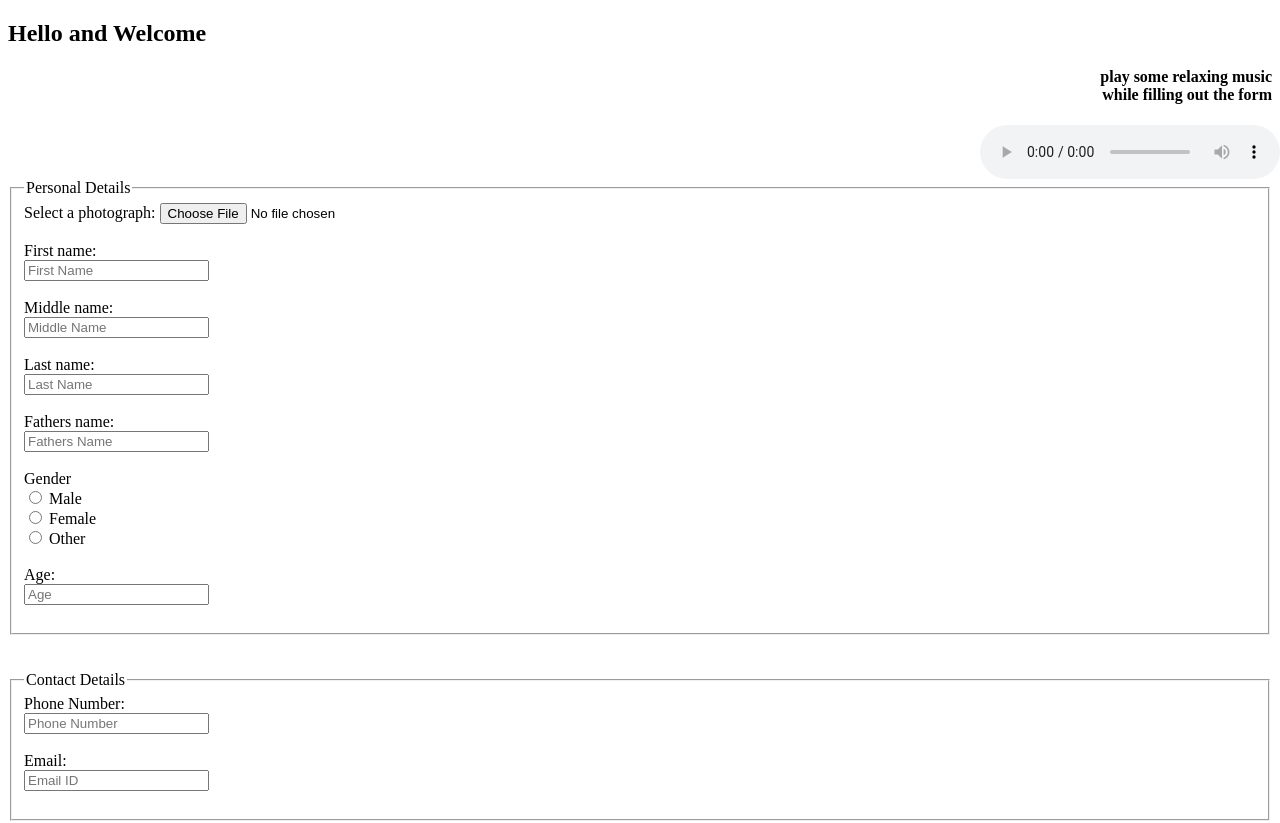
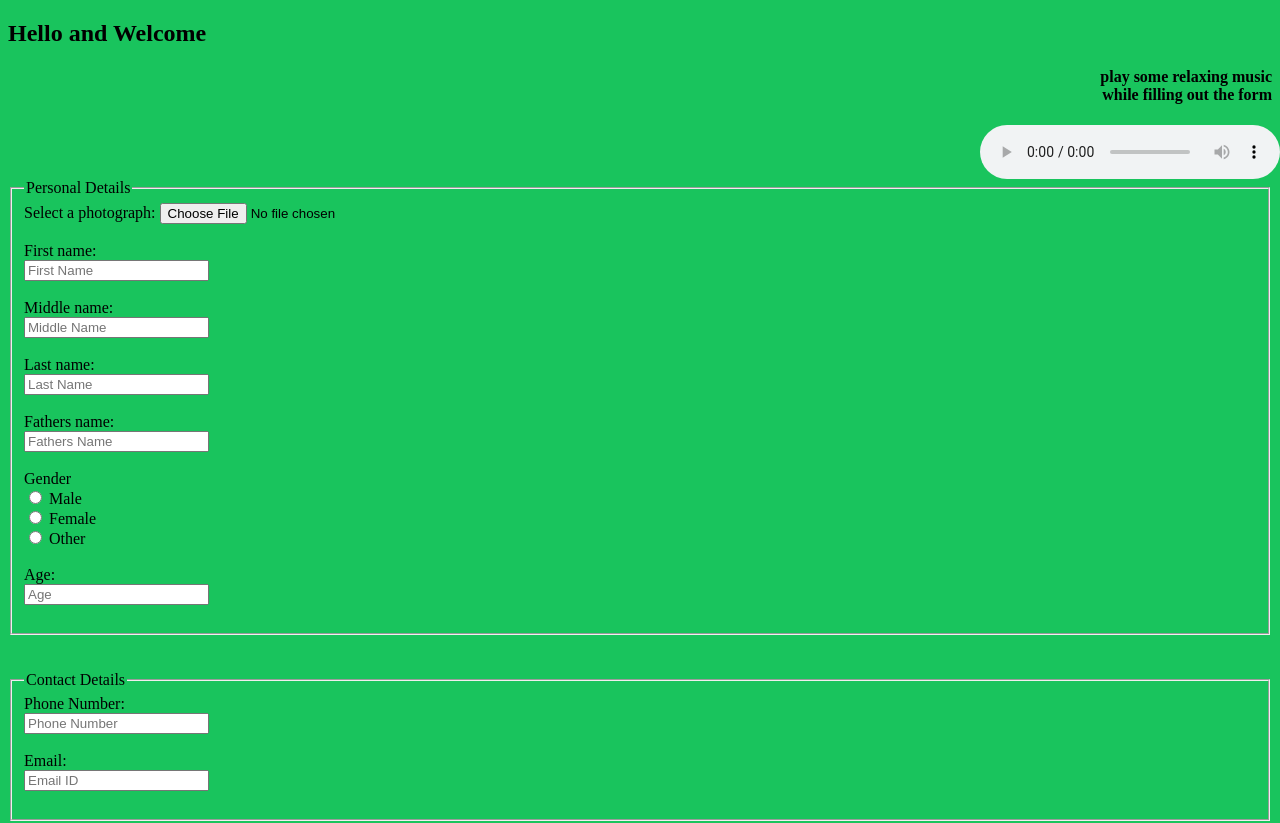
Before and after one commit to JoshuaLobo/WebTechLab-Cia, a plain HTML site: page index.html in a window 1280 px wide. Shown: the top 823 px of the page. Drawn offline with Linux system fonts and the light colour scheme.

Commit message:
Update index.html

```diff
--- a/index.html
+++ b/index.html
@@ -34,6 +34,9 @@ img
 {
 	border: 1px solid black
 }
+	body
+	{ background-color: #19C45D;
+	}
 </style>
 <body>
 
```
